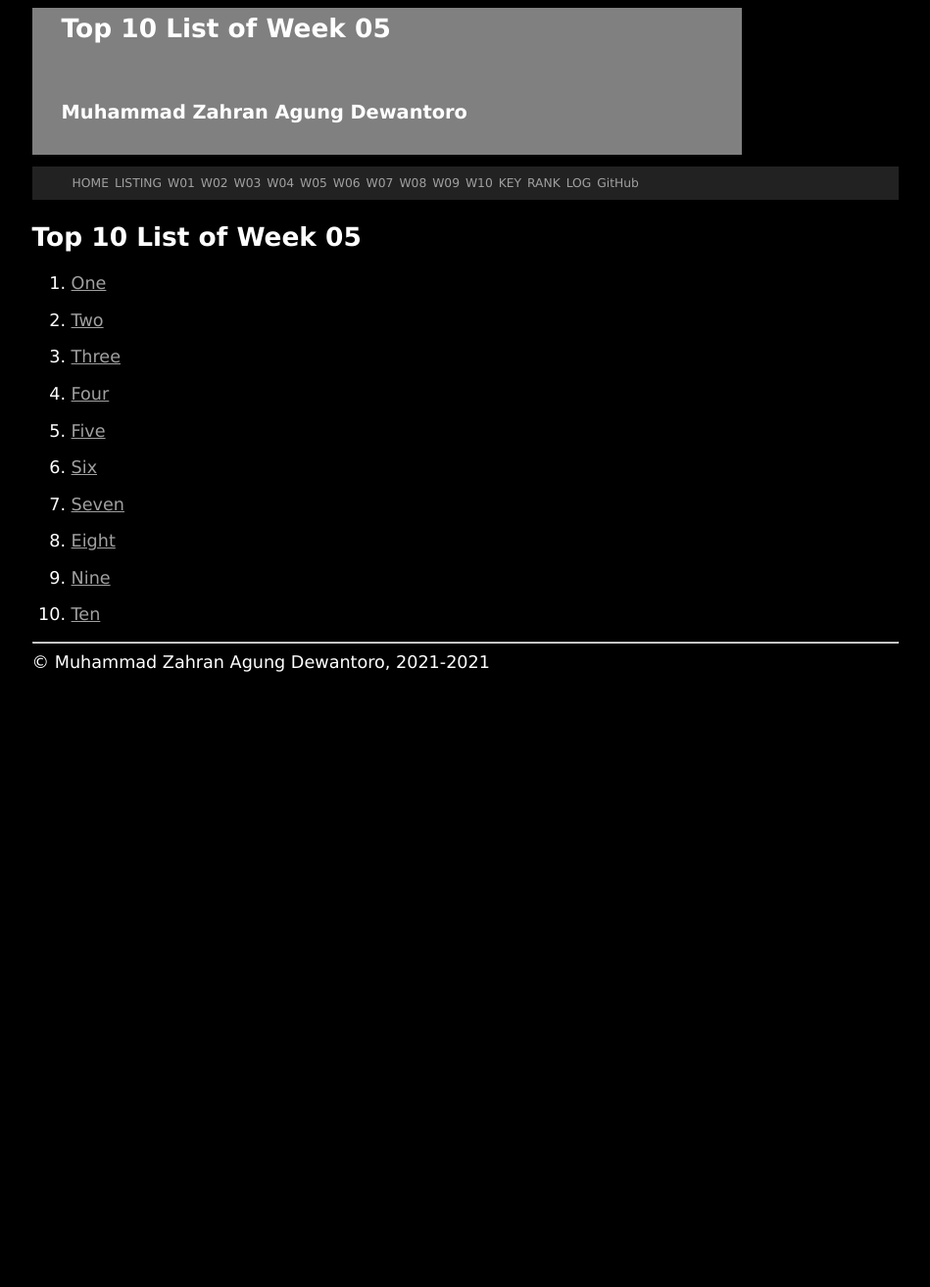
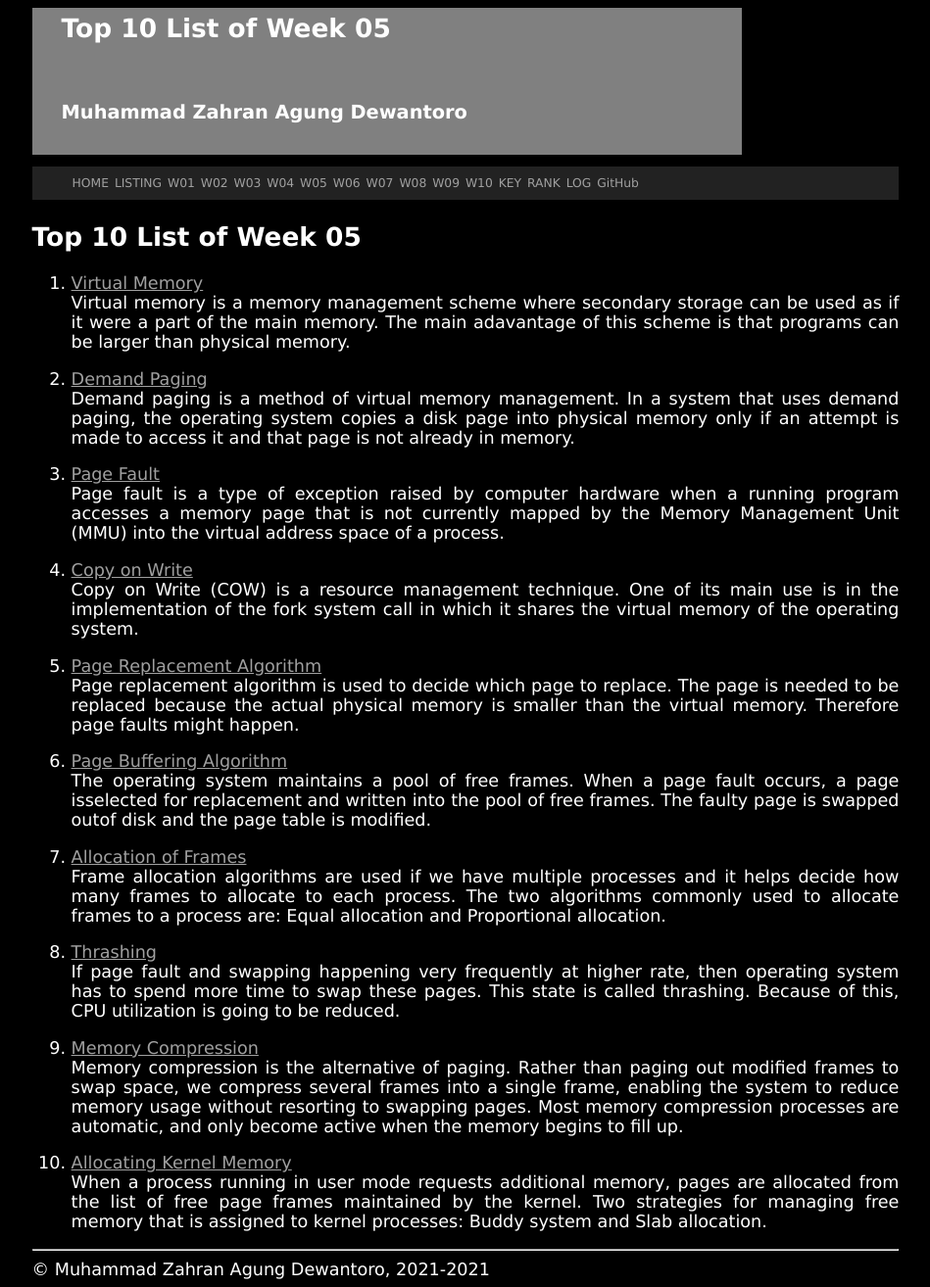
Before and after one commit to mzahranagung/os211, a Jekyll site: the page built from w05.md, in a window 1280 px wide. Shown: the whole page at 98% size, without its empty margins (165-1114 px from the left). Built offline with Jekyll 4.4.1, drawn with Linux system fonts in a browser that asks for light colours; our own code applies the rules of GitHub Pages for plain Markdown files; before the commit the page ends 900 px from its top, so only the background shows below that.

Commit message:
Update w05.md

```diff
--- a/w05.md
+++ b/w05.md
@@ -5,22 +5,49 @@ permalink: /W05/
 
 # Top 10 List of Week 05
 
-1. [One](https://en.wikipedia.org/wiki/1)<br>
+1. [Virtual Memory](https://www.tutorialspoint.com/operating_system/os_virtual_memory.htm)<br>
+Virtual memory is a memory management scheme where secondary storage can be used as if it were a part of
+the main memory. The main adavantage of this scheme is that programs can be larger than physical memory.
 
-2. [Two](https://en.wikipedia.org/wiki/2)<br>
+2. [Demand Paging](https://en.wikipedia.org/wiki/Demand_paging)<br>
+Demand paging is a method of virtual memory management. In a system that uses demand paging, the
+operating system copies a disk page into physical memory only if an attempt is made to access it and
+that page is not already in memory.
 
-3. [Three](https://en.wikipedia.org/wiki/3)<br>
+3. [Page Fault](https://en.wikipedia.org/wiki/Page_fault)<br>
+Page fault is a type of exception raised by computer hardware when a running program accesses a
+memory page that is not currently mapped by the Memory Management Unit (MMU) into the virtual address
+space of a process.
 
-4. [Four](https://en.wikipedia.org/wiki/4)<br>
+4. [Copy on Write](https://www.geeksforgeeks.org/copy-on-write/)<br>
+Copy on Write (COW) is a resource management technique. One of its main use is in the implementation
+of the fork system call in which it shares the virtual memory of the operating system.
 
-5. [Five](https://en.wikipedia.org/wiki/5)<br>
+5. [Page Replacement Algorithm](https://www.geeksforgeeks.org/page-replacement-algorithms-in-operating-systems/)<br>
+Page replacement algorithm is used to decide which page to replace. The page is needed to be replaced
+because the actual physical memory is smaller than the virtual memory. Therefore page faults might
+happen.
 
-6. [Six](https://en.wikipedia.org/wiki/6)<br>
+6. [Page Buffering Algorithm](https://www.coursehero.com/file/p12vvio/Page-Buffering-Algorithm-The-operating-system-maintains-a-pool-of-free-frames/)<br>
+The operating system maintains a pool of free frames. When a page fault occurs, a page isselected for
+replacement and written into the pool of free frames. The faulty page is swapped outof disk and the
+page table is modified.
 
-7. [Seven](https://en.wikipedia.org/wiki/7)<br>
+7. [Allocation of Frames](https://www.geeksforgeeks.org/operating-system-allocation-frames/)<br>
+Frame allocation algorithms are used if we have multiple processes and it helps decide how many
+frames to allocate to each process. The two algorithms commonly used to allocate frames to a process
+are: Equal allocation and Proportional allocation.
 
-8. [Eight](https://en.wikipedia.org/wiki/8)<br>
+8. [Thrashing](https://www.thecrazyprogrammer.com/2019/02/thrashing-in-operating-system-os.html)<br>
+If page fault and swapping happening very frequently at higher rate, then operating system has to
+spend more time to swap these pages.
+This state is called thrashing. Because of this, CPU utilization is going to be reduced.
 
-9. [Nine](https://en.wikipedia.org/wiki/9)<br>
+9. [Memory Compression](https://www.techopedia.com/definition/30869/memory-compression)<br>
+Memory compression is the alternative of paging. Rather than paging out modified frames to swap
+space, we compress several frames into a single frame, enabling the system to reduce memory usage
+without resorting to swapping pages. Most memory compression processes are automatic, and only become
+active when the memory begins to fill up.
 
-10. [Ten](https://en.wikipedia.org/wiki/10)<br>
+10. [Allocating Kernel Memory](https://www.geeksforgeeks.org/operating-system-allocating-kernel-memory-buddy-system-slab-system/)<br>
+When a process running in user mode requests additional memory, pages are allocated from the list of free page frames maintained by the kernel. Two strategies for managing free memory that is assigned to kernel processes: Buddy system and Slab allocation.
```
